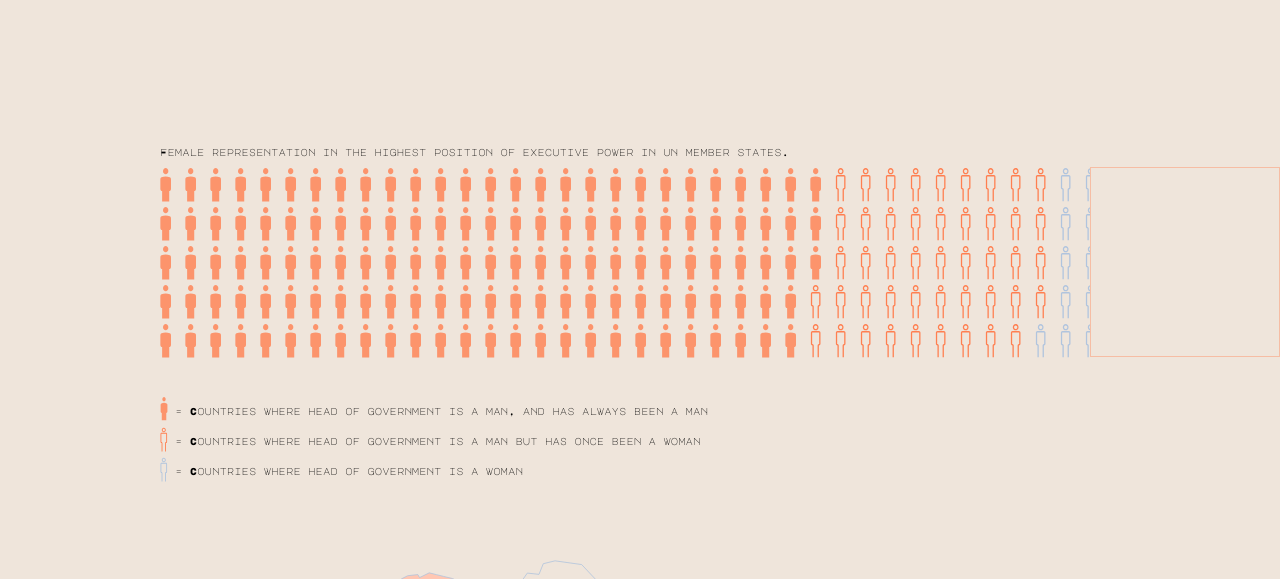
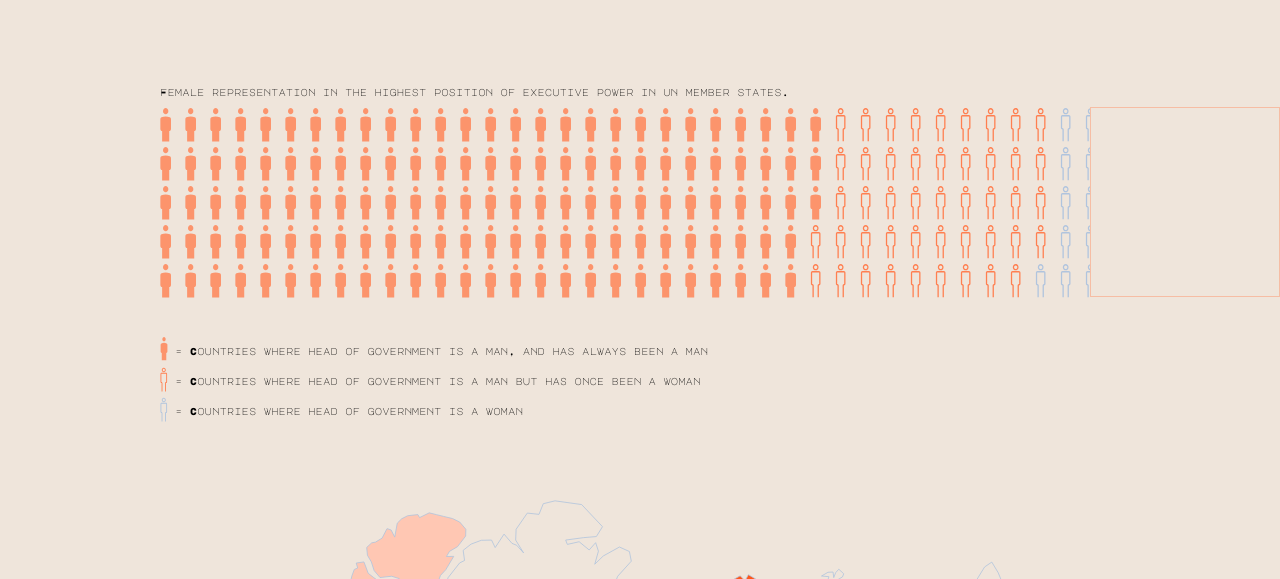
Before and after one commit to eadehemingway/women-in-politics, a Gatsby site: page / in a window 1280 px wide. Shown: the part 221-800 px from the top of the page. Built offline with nearby package versions, Linux system fonts and the light colour scheme; Gatsby itself is replaced by a stand-in of ours.

Commit message:
add plugin

```diff
--- a/package.json
+++ b/package.json
@@ -12,6 +12,7 @@
     "gatsby-plugin-offline": "^3.2.1",
     "gatsby-plugin-react-helmet": "^3.3.1",
     "gatsby-plugin-sharp": "^2.6.2",
+    "gatsby-plugin-styled-components": "^3.3.6",
     "gatsby-source-filesystem": "^2.3.1",
     "gatsby-transformer-sharp": "^2.5.2",
     "prop-types": "^15.7.2",
--- a/src/components/ArtOneMatrix.js
+++ b/src/components/ArtOneMatrix.js
@@ -242,6 +242,7 @@ const CountryName = styled.p`
   font-size: 16px;
   margin-top: 0;
   font-family: Major Mono;
+  color: grey;
 `
 
 const PStyled = styled.p`
@@ -256,7 +257,7 @@ const PStyledSienna = styled.p`
 `
 const Container = styled.div`
   position: relative;
-  padding-top: 140px;
+  padding-top: 80px;
   height: 400px;
   padding-left: 150px;
 `
```
Also changed, not shown: 1 other file.
